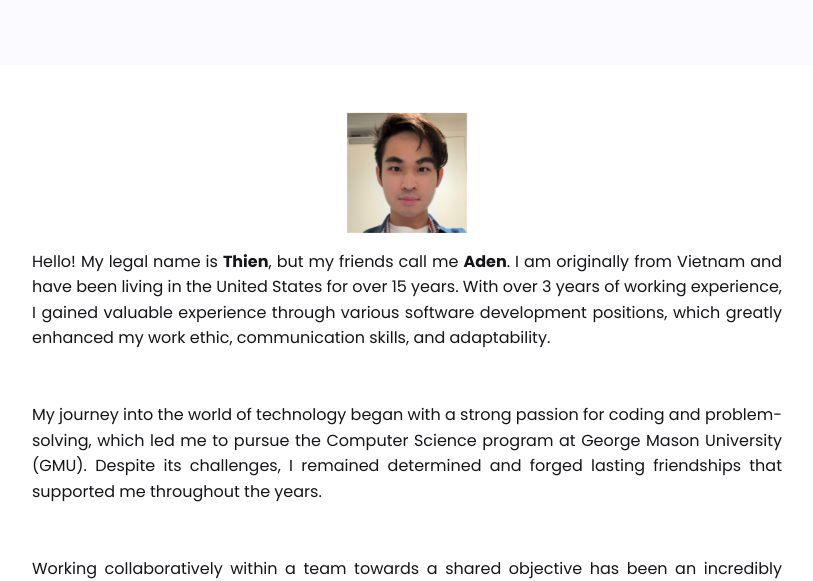
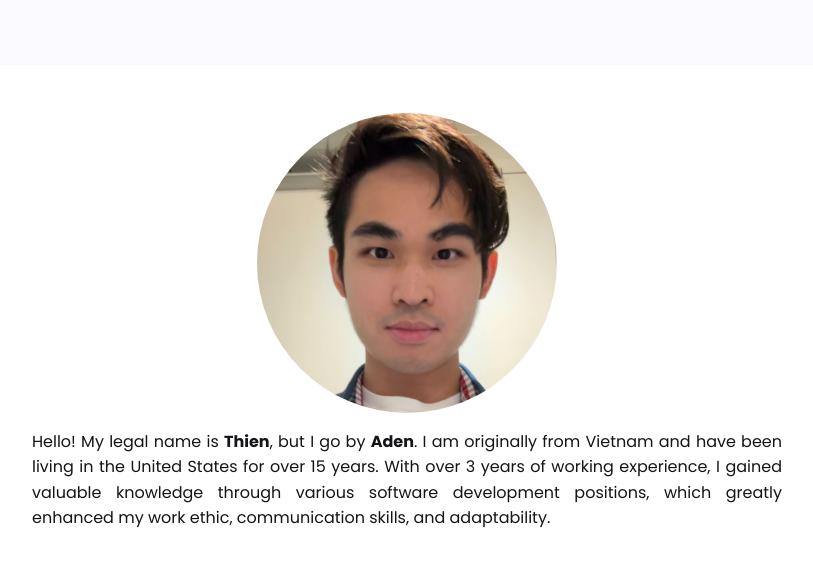
Before and after one commit to adeziio/portfolio, a React (Create React App) app: page / in a window 1280 px wide. Shown: the part 1436-2017 px from the top of the page, without its empty margins (233-1046 px from the left). Built offline with nearby package versions, Linux system fonts and the light colour scheme.

Commit message:
small change

```diff
--- a/src/components/About/About.js
+++ b/src/components/About/About.js
@@ -29,7 +29,7 @@ function About() {
             </ScrollAnimation>
             <div className="AboutBio">
               <ScrollAnimation animateIn="fadeInLeft">
-                Hello! My legal name is <strong>Thien</strong>, but my friends call me <strong>Aden</strong>. I am originally from Vietnam and have been living in the United States for over 15 years. With over 3 years of working experience, I gained valuable experience through various software development positions,  which greatly enhanced my work ethic, communication skills, and adaptability.
+                Hello! My legal name is <strong>Thien</strong>, but I go by <strong>Aden</strong>. I am originally from Vietnam and have been living in the United States for over 15 years. With over 3 years of working experience, I gained valuable knowledge through various software development positions,  which greatly enhanced my work ethic, communication skills, and adaptability.
               </ScrollAnimation>
               <br /><br />
               <ScrollAnimation animateIn="fadeInLeft">
--- a/src/components/About/AboutElements.js
+++ b/src/components/About/AboutElements.js
@@ -5,9 +5,11 @@ export const ContactWrapper = styled.div`
 `;
 
 export const Image = styled.img`
-  max-width: 120px;
   margin: 0 auto;
   margin-bottom: 1rem;
+  height: 300px;
+  width: auto;
+  border-radius: 50%;
 `;
 
 export const Technologies = styled.div`
```
